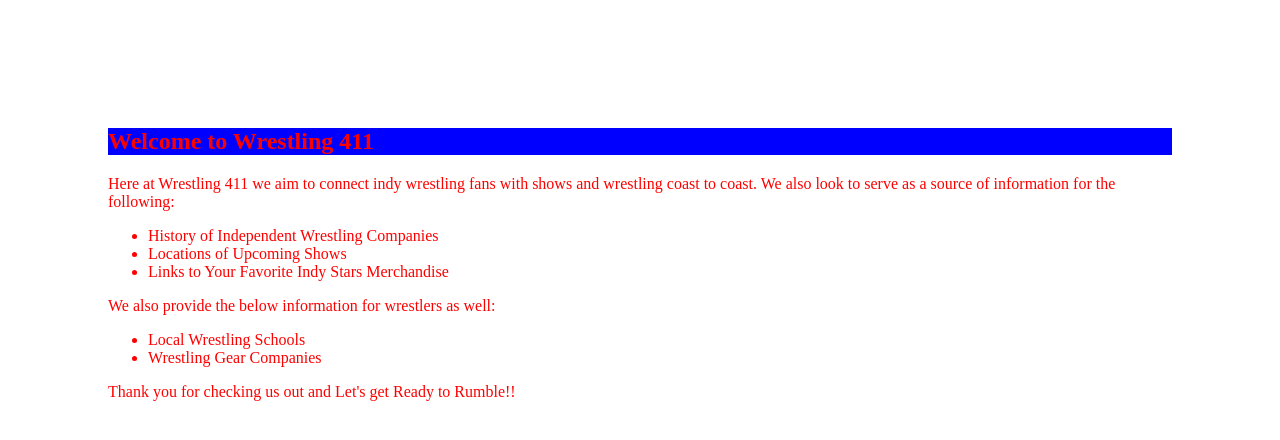
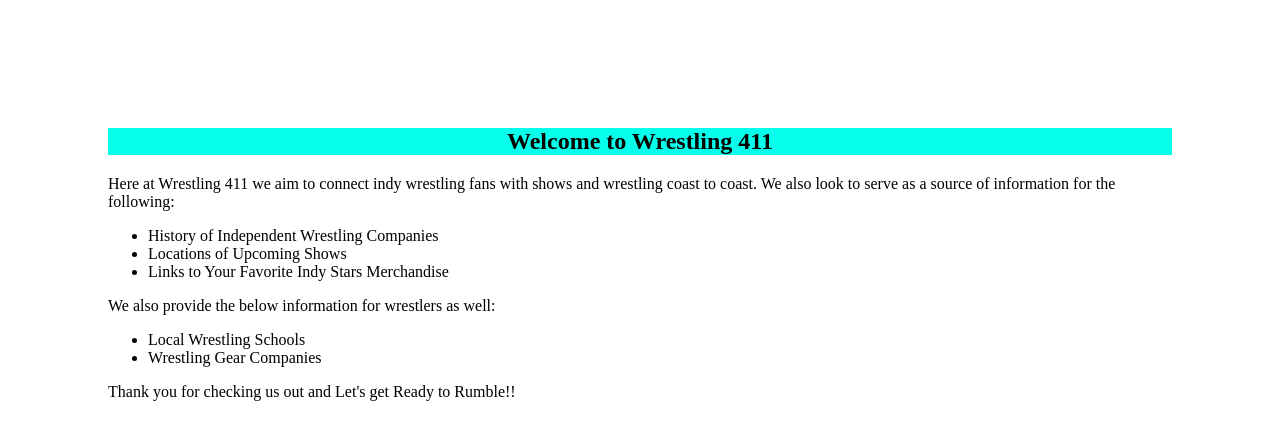
Before and after one commit to CateSpeakman/Wrestling, a plain HTML site: page index.html in a window 1280 px wide. Drawn offline with Linux system fonts and the light colour scheme.

Commit message:
updated stylesheet

```diff
--- a/css/styles.css
+++ b/css/styles.css
@@ -1,9 +1,10 @@
 body{
     padding:100px;
     background-color:white;
-    color:red;
+    color:black;
 }
 
 h1{
-    background-color:blue;
+    background-color:rgba(0, 255, 234, 0.979);
+    text-align:center;
 }
```
